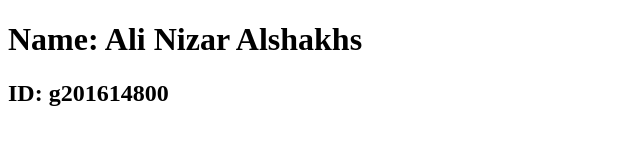
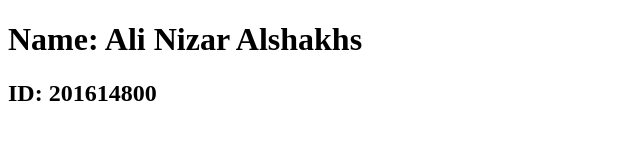
Before and after one commit to AliAlshakhs/COE453_01_201614800, a plain HTML site: page index.html in a window 1280 px wide. Shown: the full height of the page, 0-640 px from the left. Drawn offline with Linux system fonts and the light colour scheme.

Commit message:
Update index.html

```diff
--- a/index.html
+++ b/index.html
@@ -6,7 +6,7 @@
 
 <body>
   <h1>Name: Ali Nizar Alshakhs</h1>
-  <h2>ID: g201614800</h2>
+  <h2>ID: 201614800</h2>
 </body>
 
 </html>
```
